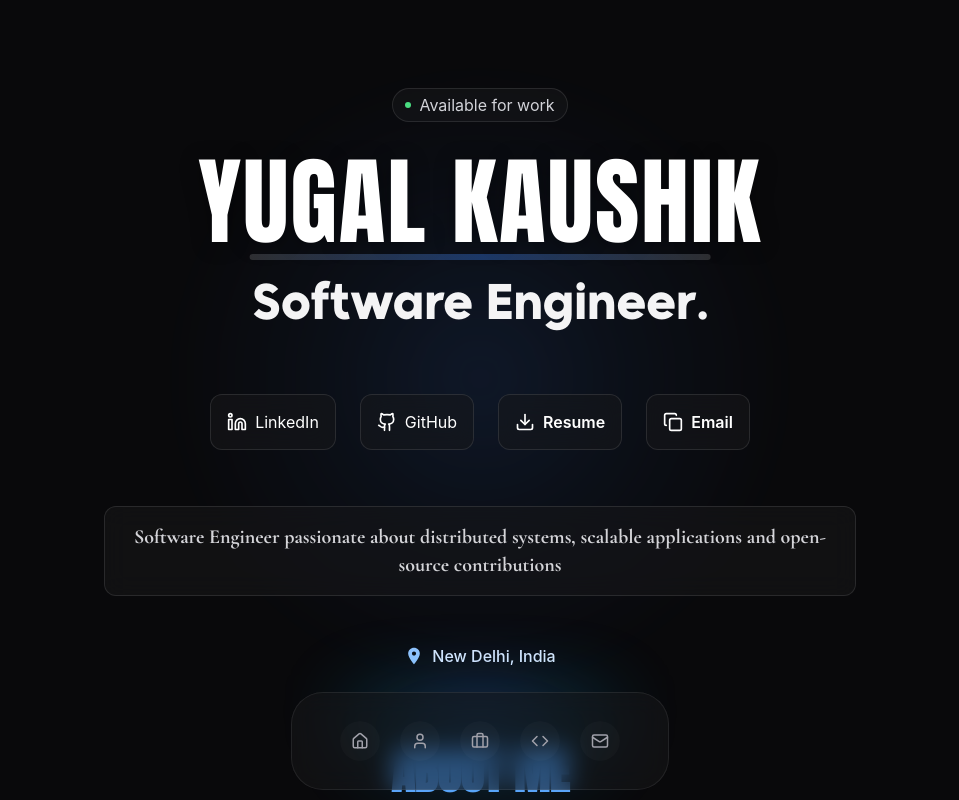
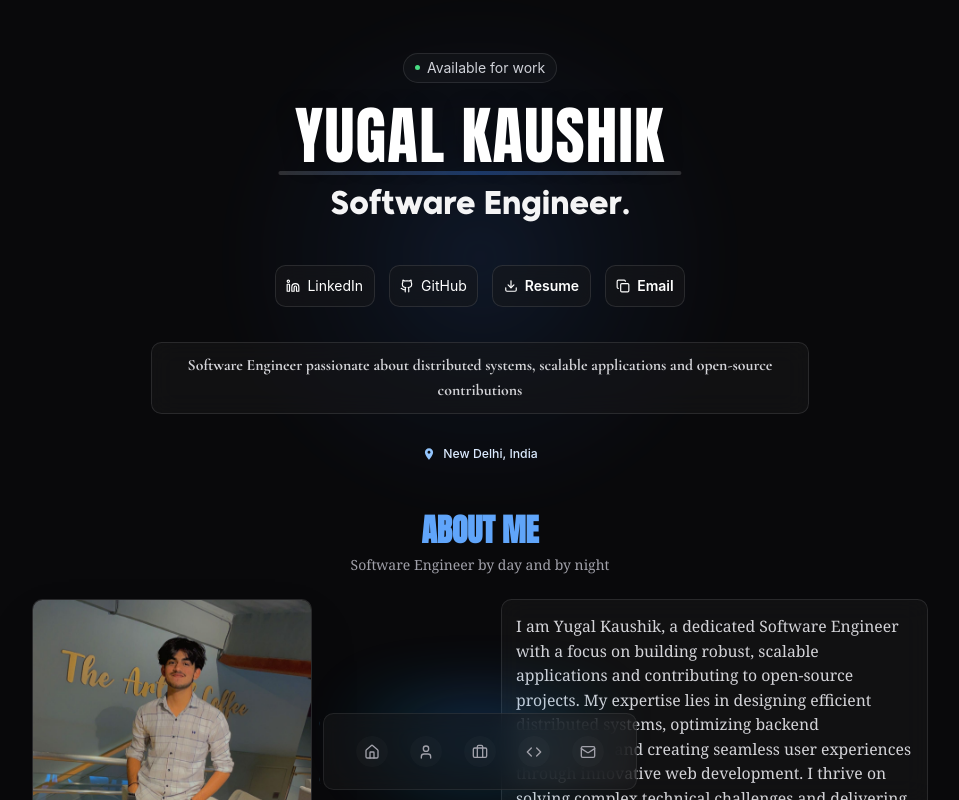
Before and after one commit to yugalkaushik/portfolio, a React (Vite) app: page / in a window 1280 px wide. Shown: the whole page, without its empty margins (160-1119 px from the left). Built offline with nearby package versions, Linux system fonts and the light colour scheme.

Commit message:
update portfolio

```diff
--- a/src/App.tsx
+++ b/src/App.tsx
@@ -19,7 +19,7 @@ const SectionSkeleton = () => (
 function App(): React.JSX.Element {
   return (
     <div className="min-h-screen bg-zinc-950 text-zinc-200 relative overflow-x-hidden w-full max-w-full">
-      <div className="h-12" />
+      <div className="h-8" />
       <main className="relative z-10 w-full max-w-full">
         <Hero />
         <Suspense fallback={<SectionSkeleton />}>
@@ -38,7 +38,7 @@ function App(): React.JSX.Element {
           <Contact />
         </Suspense>
       </main>
-      <div className="h-24 sm:h-28" />
+      <div className="h-20 sm:h-24" />
       <Suspense fallback={null}>
         <BottomNav />
       </Suspense>
--- a/src/components/about.tsx
+++ b/src/components/about.tsx
@@ -6,17 +6,17 @@ const About: React.FC = () => {
     <section id="about" className="section-pad px-4 sm:px-6 lg:px-8 bg-zinc-950">
       <div className="max-w-5xl mx-auto">
         <div className="text-center section-header">
-          <h2 className="text-3xl sm:text-4xl lg:text-5xl font-bold text-blue-400 mb-2 font-anton">
+          <h2 className="text-2xl sm:text-3xl lg:text-4xl font-bold text-blue-400 mb-2 font-anton">
             ABOUT ME
           </h2>
-          <p className="text-base sm:text-lg text-zinc-400 max-w-2xl mx-auto font-georgia">
+          <p className="text-sm sm:text-base text-zinc-400 max-w-2xl mx-auto font-georgia">
             Software Engineer by day and by night
           </p>
         </div>
 
-        <div className="grid grid-cols-1 lg:grid-cols-2 gap-8 sm:gap-12 lg:gap-16 items-start">
+        <div className="grid grid-cols-1 lg:grid-cols-2 gap-6 sm:gap-8 lg:gap-12 items-start">
           <div className="relative order-2 lg:order-1">
-            <div className="w-64 h-64 sm:w-80 sm:h-80 lg:w-96 lg:h-96 mx-auto lg:mx-0 rounded-uniform overflow-hidden shadow-2xl border-min glass corner-shine-blue">
+            <div className="w-56 h-56 sm:w-64 sm:h-64 lg:w-80 lg:h-80 mx-auto lg:mx-0 rounded-uniform overflow-hidden shadow-2xl border-min glass corner-shine-blue">
               <img
                 src={profileImage}
                 alt="Yugal Kaushik"
@@ -28,8 +28,8 @@ const About: React.FC = () => {
           </div>
 
           <div className="space-y-4 order-1 lg:order-2 text-center lg:text-left h-full">
-            <div className="block-gap glass rounded-uniform border-min p-5 corner-shine-blue h-full flex">
-              <p className="text-zinc-300 text-lg sm:text-xl leading-relaxed font-georgia" >
+            <div className="block-gap glass rounded-uniform border-min p-4 corner-shine-blue h-full flex">
+              <p className="text-zinc-300 text-base sm:text-lg leading-loose font-georgia" >
                 I am Yugal Kaushik, a dedicated Software Engineer with a focus on building robust, scalable applications and contributing to open-source projects. My expertise lies in designing efficient distributed systems, optimizing backend integrations, and creating seamless user experiences through innovative web development. I thrive on solving complex technical challenges and delivering impactful solutions that enhance performance and user engagement.
               </p>
             </div>
--- a/src/components/bottom-nav.tsx
+++ b/src/components/bottom-nav.tsx
@@ -31,12 +31,12 @@ const BottomNav: React.FC = () => {
       className="fixed left-1/2 -translate-x-1/2 z-[9999]"
       style={{ bottom: "calc(env(safe-area-inset-bottom, 0px) + 10px)" }}
     >
-      <div className="bottom-nav-shell rounded-[32px]">
+      <div className="bottom-nav-shell rounded-uniform">
         <Dock
           direction="middle"
-          magnification={44}
-          distance={100}
-          className="glass rounded-[32px] relative z-[2] flex justify-center items-center px-4 sm:px-12 py-5 sm:py-7 gap-3 sm:gap-5"
+          magnification={40}
+          distance={90}
+          className="glass rounded-uniform relative z-[2] flex justify-center items-center px-3 sm:px-8 py-3 sm:py-5 gap-2 sm:gap-4"
         >
         {DATA.navbar.map((item) => (
           <DockIcon key={item.label}>
@@ -48,12 +48,12 @@ const BottomNav: React.FC = () => {
                 onClick={() => scrollToSection(item.id)}
                 aria-label={item.label}
                 className={cn(
-                  "nav-button h-8 w-8 sm:h-10 sm:w-10 flex items-center justify-center rounded-full bg-transparent text-zinc-400 hover:text-zinc-100",
-                  "border-0 relative"
+                  "nav-button h-7 w-7 sm:h-9 sm:w-9 flex items-center justify-center rounded-full bg-transparent text-zinc-400 hover:text-zinc-100",
+                  "border-0 relative pointer-events-auto z-50"
                 )}
               >
                 <span className="nav-button-bg absolute inset-0 rounded-full"></span>
-                <item.icon className="relative z-10" style={{ width: '18px', height: '18px' }} />
+                <item.icon className="relative z-10" style={{ width: '16px', height: '16px' }} />
               </button>
             </div>
           </DockIcon>
--- a/src/components/hero.tsx
+++ b/src/components/hero.tsx
@@ -34,78 +34,78 @@ const Hero: React.FC = () => {
       className="section-pad px-4 sm:px-6 lg:px-8 max-w-5xl mx-auto relative flex flex-col items-center"
     >
       <div className="fixed top-4 left-4 sm:top-6 sm:left-6 z-50">
-        <div className="w-10 h-10 sm:w-12 sm:h-12 rounded-full overflow-hidden">
+        <div className="w-8 h-8 sm:w-10 sm:h-10 rounded-full overflow-hidden">
           <img src={avatar} alt="Yugal Kaushik" className="w-full h-full object-cover" />
         </div>
       </div>
 
-      <div className="text-center space-y-6 sm:space-y-8 w-full max-w-3xl hero-glow">
+      <div className="text-center space-y-4 sm:space-y-6 w-full max-w-3xl hero-glow">
         <div className="inline-flex items-center gap-2 px-3 py-1 rounded-full border border-white/10 bg-white/[0.03] text-zinc-300 text-sm sm:text-base">
           <span className="inline-block w-1.5 h-1.5 rounded-full bg-green-400" />
           Available for work
         </div>
 
-        <h1 className="text-5xl sm:text-6xl md:text-7xl lg:text-8xl font-anton text-white leading-none tracking-tight px-2 text-hero underline-accent relative z-[1]">
+        <h1 className="text-4xl sm:text-5xl md:text-6xl lg:text-7xl font-anton text-white leading-none tracking-tight px-2 text-hero underline-accent relative z-[1]">
           YUGAL KAUSHIK
         </h1>
 
-        <h2 className="text-2xl sm:text-3xl md:text-4xl lg:text-5xl font-bold text-zinc-100 leading-tight font-cowboy px-2 relative z-[1]">
+        <h2 className="text-xl sm:text-2xl md:text-3xl lg:text-4xl font-bold text-zinc-100 leading-tight font-cowboy px-2 relative z-[1]">
           Software Engineer.
         </h2>
 
-        <div className="flex flex-wrap items-center justify-center gap-3 sm:gap-4 lg:gap-6 pt-6 sm:pt-8 px-2 relative z-[1]">
+        <div className="flex flex-wrap items-center justify-center gap-2 sm:gap-3 lg:gap-4 pt-4 sm:pt-6 px-2 relative z-[1]">
           <a
             href="https://www.linkedin.com/in/yugalkaushik"
             target="_blank"
             rel="noopener noreferrer"
-            className="glass rounded-uniform border-min corner-shine-blue px-4 h-10 sm:h-12 lg:h-14 flex items-center gap-2 text-white"
+            className="glass rounded-uniform border-min corner-shine-blue px-3 h-9 sm:h-10 lg:h-12 flex items-center gap-2 text-white"
           >
-            <Linkedin className="w-5 h-5" />
+            <Linkedin className="w-4 h-4" />
             <span className="hidden sm:inline">LinkedIn</span>
           </a>
           <a
             href="https://github.com/yugalkaushik"
             target="_blank"
             rel="noopener noreferrer"
-            className="glass rounded-uniform border-min corner-shine-blue px-4 h-10 sm:h-12 lg:h-14 flex items-center gap-2 text-white"
+            className="glass rounded-uniform border-min corner-shine-blue px-3 h-9 sm:h-10 lg:h-12 flex items-center gap-2 text-white"
           >
-            <Github className="w-5 h-5" />
+            <Github className="w-4 h-4" />
             <span className="hidden sm:inline">GitHub</span>
           </a>
           <button
             onClick={openResume}
-            className="glass rounded-uniform border-min corner-shine-blue px-4 h-10 sm:h-12 lg:h-14 flex items-center gap-2 text-white font-semibold"
+            className="glass rounded-uniform border-min corner-shine-blue px-3 h-9 sm:h-10 lg:h-12 flex items-center gap-2 text-white font-semibold"
           >
-            <Download className="w-5 h-5" />
+            <Download className="w-4 h-4" />
             <span>Resume</span>
           </button>
           <button
             onClick={handleCopyEmail}
-            className="glass rounded-uniform border-min corner-shine-blue px-4 h-10 sm:h-12 lg:h-14 flex items-center gap-2 text-white font-semibold"
+            className="glass rounded-uniform border-min corner-shine-blue px-3 h-9 sm:h-10 lg:h-12 flex items-center gap-2 text-white font-semibold"
             aria-label="Copy Email"
           >
             {copied ? (
-              <CheckSquare className="w-5 h-5" />
+              <CheckSquare className="w-4 h-4" />
             ) : (
-              <Copy className="w-5 h-5" />
+              <Copy className="w-4 h-4" />
             )}
             <span>{copied ? "Copied" : "Email"}</span>
           </button>
         </div>
 
-        <div className="pt-4 sm:pt-6 px-2 w-full relative z-[1]">
-          <div className="w-full max-w-3xl mx-auto px-4 sm:px-6 py-3 sm:py-4 glass border-min rounded-uniform corner-shine-blue">
-            <p className="text-zinc-300 text-lg sm:text-xl font-bold text-center leading-relaxed font-garamond">
+        <div className="pt-3 sm:pt-4 px-2 w-full relative z-[1]">
+          <div className="w-full max-w-3xl mx-auto px-3 sm:px-4 py-2 sm:py-3 glass border-min rounded-uniform corner-shine-blue">
+            <p className="text-zinc-300 text-base sm:text-lg font-bold text-center leading-relaxed font-garamond">
               Software Engineer passionate about distributed systems, scalable applications and open-source contributions
             </p>
           </div>
         </div>
 
-        <div className="flex items-center justify-center space-x-2 text-blue-300 pt-2 sm:pt-4 px-2 relative z-[1]">
-          <svg className="w-4 h-4 sm:w-5 sm:h-5 flex-shrink-0 text-blue-300" fill="currentColor" viewBox="0 0 24 24">
+        <div className="flex items-center justify-center space-x-2 text-blue-300 pt-2 sm:pt-3 px-2 relative z-[1]">
+          <svg className="w-3 h-3 sm:w-4 sm:h-4 flex-shrink-0 text-blue-300" fill="currentColor" viewBox="0 0 24 24">
             <path d="M12 2C8.13 2 5 5.13 5 9c0 5.25 7 13 7 13s7-7.75 7-13c0-3.87-3.13-7-7-7zm0 9.5c-1.38 0-2.5-1.12-2.5-2.5s1.12-2.5 2.5-2.5 2.5 1.12 2.5 2.5-1.12 2.5-2.5 2.5z"/>
           </svg>
-          <span className="text-sm sm:text-base font-medium text-center text-blue-100">New Delhi, India</span>
+          <span className="text-xs sm:text-sm font-medium text-center text-blue-100">New Delhi, India</span>
         </div>
       </div>
     </section>
--- a/src/components/magicui/dock.tsx
+++ b/src/components/magicui/dock.tsx
@@ -109,7 +109,7 @@ const DockIcon = ({
       ref={ref}
       style={{ width }}
       className={cn(
-        "flex aspect-square cursor-pointer items-center justify-center rounded-full",
+        "flex aspect-square items-center justify-center rounded-full pointer-events-none",
         className
       )}
       {...props}
--- a/src/index.css
+++ b/src/index.css
@@ -24,7 +24,7 @@ html {
   -webkit-text-size-adjust: 100%;
   -ms-text-size-adjust: 100%;
   text-size-adjust: 100%;
-  font-size: clamp(15px, 1vw + 12px, 16px);
+  font-size: clamp(12px, 0.8vw + 10px, 14px);
 }
 
 body {
@@ -39,7 +39,7 @@ body {
   -moz-osx-font-smoothing: grayscale;
   overflow-x: hidden;
   width: 100%;
-  font-size: 16px;
+  font-size: 14px;
 }
 
 code {
@@ -55,30 +55,30 @@ code {
   }
   /* Global spacing utilities for consistent rhythm */
   .section-pad {
-    padding-top: 1rem; /* py-4 mobile tighter */
-    padding-bottom: 1rem;
+    padding-top: 0.75rem; /* reduced from 1rem */
+    padding-bottom: 0.75rem;
   }
   @media (min-width: 640px) { /* sm */
     .section-pad {
-      padding-top: 1.5rem; /* py-6 */
-      padding-bottom: 1.5rem;
+      padding-top: 1rem; /* reduced from 1.5rem */
+      padding-bottom: 1rem;
     }
   }
   @media (min-width: 1024px) { /* lg */
     .section-pad {
-      padding-top: 2.5rem; /* py-10 desktop unchanged */
-      padding-bottom: 2.5rem;
+      padding-top: 1.75rem; /* reduced from 2.5rem */
+      padding-bottom: 1.75rem;
     }
   }
 
   .section-header {
-    margin-bottom: 1rem; /* mb-4 mobile tighter */
+    margin-bottom: 0.75rem; /* reduced from 1rem */
   }
   @media (min-width: 640px) {
-    .section-header { margin-bottom: 1.5rem; /* mb-6 */ }
+    .section-header { margin-bottom: 1rem; /* reduced from 1.5rem */ }
   }
   @media (min-width: 1024px) {
-    .section-header { margin-bottom: 2.5rem; /* mb-10 */ }
+    .section-header { margin-bottom: 1.75rem; /* reduced from 2.5rem */ }
   }
 
   .block-gap { /* vertical stack spacing */
@@ -140,23 +140,23 @@ html, body {
 
   /* Responsive font sizes that scale smoothly */
   .text-responsive-xs {
+    font-size: clamp(0.625rem, 1.5vw, 0.75rem);
+  }
+
+  .text-responsive-sm {
     font-size: clamp(0.75rem, 2vw, 0.875rem);
   }
 
-  .text-responsive-sm {
+  .text-responsive-base {
     font-size: clamp(0.875rem, 2.5vw, 1rem);
   }
 
-  .text-responsive-base {
+  .text-responsive-lg {
     font-size: clamp(1rem, 3vw, 1.125rem);
   }
 
-  .text-responsive-lg {
+  .text-responsive-xl {
     font-size: clamp(1.125rem, 4vw, 1.25rem);
-  }
-
-  .text-responsive-xl {
-    font-size: clamp(1.25rem, 5vw, 1.5rem);
   }
 
   /* Responsive spacing */
@@ -194,10 +194,10 @@ html, body {
     left: 50%;
     top: 50%;
     transform: translate(-50%, -50%);
-    width: min(90vw, 900px);
-    height: min(90vw, 900px);
+    width: min(80vw, 750px);
+    height: min(80vw, 750px);
     background: radial-gradient(50% 50% at 50% 50%, rgba(59,130,246,0.20) 0%, rgba(59,130,246,0.08) 35%, rgba(59,130,246,0.00) 70%);
-    filter: blur(24px);
+    filter: blur(20px);
     opacity: 0.65;
     z-index: 0;
     pointer-events: none;
@@ -214,10 +214,10 @@ html, body {
     content: "";
     position: absolute;
     left: 50%;
-    bottom: -10px;
+    bottom: -8px;
     transform: translateX(-50%);
     width: 60%;
-    height: 6px;
+    height: 4px;
     border-radius: 9999px;
     background: linear-gradient(90deg, rgba(255,255,255,0.15) 0%, rgba(59,130,246,0.35) 50%, rgba(255,255,255,0.15) 100%);
   }
@@ -305,7 +305,7 @@ html, body {
 
 @layer components {
   .bottom-nav-shell {
-    --bottom-nav-radius: 32px;
+    --bottom-nav-radius: 0.75rem;
     position: relative;
     display: inline-flex;
     border-radius: var(--bottom-nav-radius);
@@ -316,7 +316,7 @@ html, body {
     content: "";
     position: absolute;
     inset: -18px;
-    border-radius: calc(var(--bottom-nav-radius) + 24px);
+    border-radius: calc(var(--bottom-nav-radius) + 1.5rem);
     background: radial-gradient(60% 140% at 50% 20%, rgba(59,130,246,0.35) 0%, rgba(14,165,233,0.2) 35%, rgba(15,23,42,0) 70%);
     filter: blur(32px);
     opacity: 0.85;
@@ -327,7 +327,7 @@ html, body {
     content: "";
     position: absolute;
     inset: -4px;
-    border-radius: calc(var(--bottom-nav-radius) + 8px);
+    border-radius: calc(var(--bottom-nav-radius) + 0.5rem);
     background:
       conic-gradient(
         from var(--nav-angle),
@@ -394,11 +394,11 @@ img {
 /* Force consistent font rendering across all browsers */
 @media screen {
   html {
-    font-size: clamp(15px, 1vw + 12px, 16px) !important;
+    font-size: clamp(12px, 0.8vw + 10px, 14px) !important;
   }
 
   body {
-    font-size: clamp(15px, 1vw + 12px, 16px) !important;
+    font-size: clamp(12px, 0.8vw + 10px, 14px) !important;
     line-height: 1.5 !important;
   }
 }
--- a/tailwind.config.js
+++ b/tailwind.config.js
@@ -14,15 +14,15 @@ module.exports = {
         georgia: ["Georgia", "serif"],
       },
       fontSize: {
-        'fluid-xs': 'clamp(0.75rem, 2vw, 0.875rem)',
-        'fluid-sm': 'clamp(0.875rem, 2.5vw, 1rem)',
-        'fluid-base': 'clamp(1rem, 3vw, 1.125rem)',
-        'fluid-lg': 'clamp(1.125rem, 4vw, 1.25rem)',
-        'fluid-xl': 'clamp(1.25rem, 5vw, 1.5rem)',
-        'fluid-2xl': 'clamp(1.5rem, 6vw, 2rem)',
-        'fluid-3xl': 'clamp(2rem, 8vw, 3rem)',
-        'fluid-4xl': 'clamp(2.5rem, 10vw, 4rem)',
-        'fluid-5xl': 'clamp(3rem, 12vw, 5rem)',
+        'fluid-xs': 'clamp(0.625rem, 1.5vw, 0.75rem)',
+        'fluid-sm': 'clamp(0.75rem, 2vw, 0.875rem)',
+        'fluid-base': 'clamp(0.875rem, 2.5vw, 1rem)',
+        'fluid-lg': 'clamp(1rem, 3vw, 1.125rem)',
+        'fluid-xl': 'clamp(1.125rem, 4vw, 1.25rem)',
+        'fluid-2xl': 'clamp(1.25rem, 5vw, 1.5rem)',
+        'fluid-3xl': 'clamp(1.5rem, 6vw, 2.25rem)',
+        'fluid-4xl': 'clamp(2rem, 8vw, 3rem)',
+        'fluid-5xl': 'clamp(2.5rem, 10vw, 4rem)',
       },
       spacing: {
         'safe-top': 'env(safe-area-inset-top)',
```
Also changed, not shown: src/components/contact.tsx (+34 -34 lines), src/components/experience.tsx (+11 -11 lines), src/components/github-activity.tsx (+19 -19 lines), src/components/grid.tsx (+16 -16 lines), src/assets/chatbot.png (deleted), src/assets/whisperspace.png (added).
